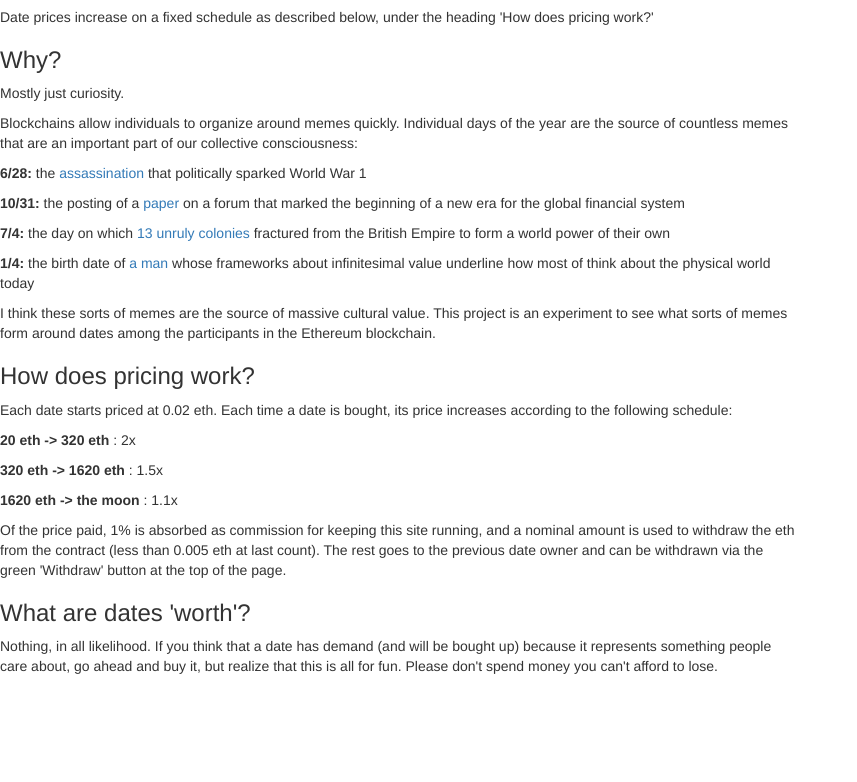
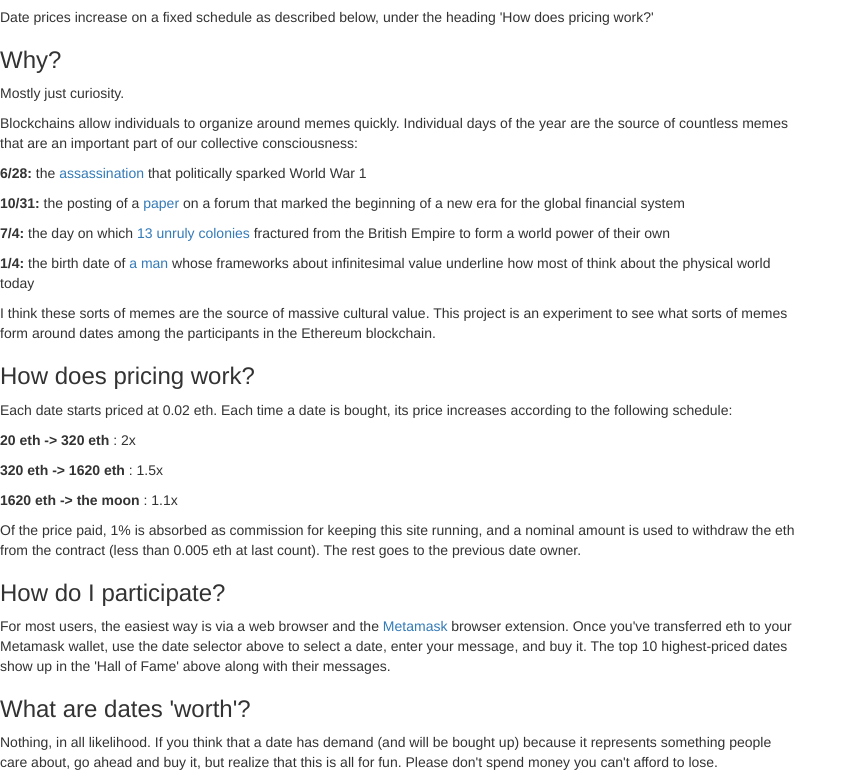
Before and after one commit to lsankar4033/etherdate, a website: page src/index.html in a window 1280 px wide. Shown: the part 413-1195 px from the top of the page, without its empty margins (0-857 px from the left). Before the commit the page ends 1099 px from the top, so only its background shows below. Drawn offline with nearby package versions, Linux system fonts and the light colour scheme; no server answers.

Commit message:
Add 'how do I participate' section

```diff
--- a/src/index.html
+++ b/src/index.html
@@ -96,7 +96,6 @@
         year and associate a message with it. The message on an owned date can only be changed if someone else
         buys the date from the owner.
       </p>
-
       <p>
       Date prices increase on a fixed schedule as described below, under the heading 'How does pricing work?'
       </p>
@@ -141,7 +140,14 @@
       <p>
         Of the price paid, 1% is absorbed as commission for keeping this site running, and a nominal amount
         is used to withdraw the eth from the contract (less than 0.005 eth at last count). The rest goes to the
-        previous date owner and can be withdrawn via the green 'Withdraw' button at the top of the page.
+        previous date owner.
+      </p>
+      <h3> How do I participate? </h3>
+      <p>
+        For most users, the easiest way is via a web browser and the <a href="https://metamask.io/">Metamask</a>
+        browser extension. Once you've transferred eth to your Metamask wallet, use the date selector above to
+        select a date, enter your message, and buy it. The top 10 highest-priced dates show up in the 'Hall of Fame'
+        above along with their messages.
       </p>
       <h3> What are dates 'worth'? </h3>
       <p>
```
